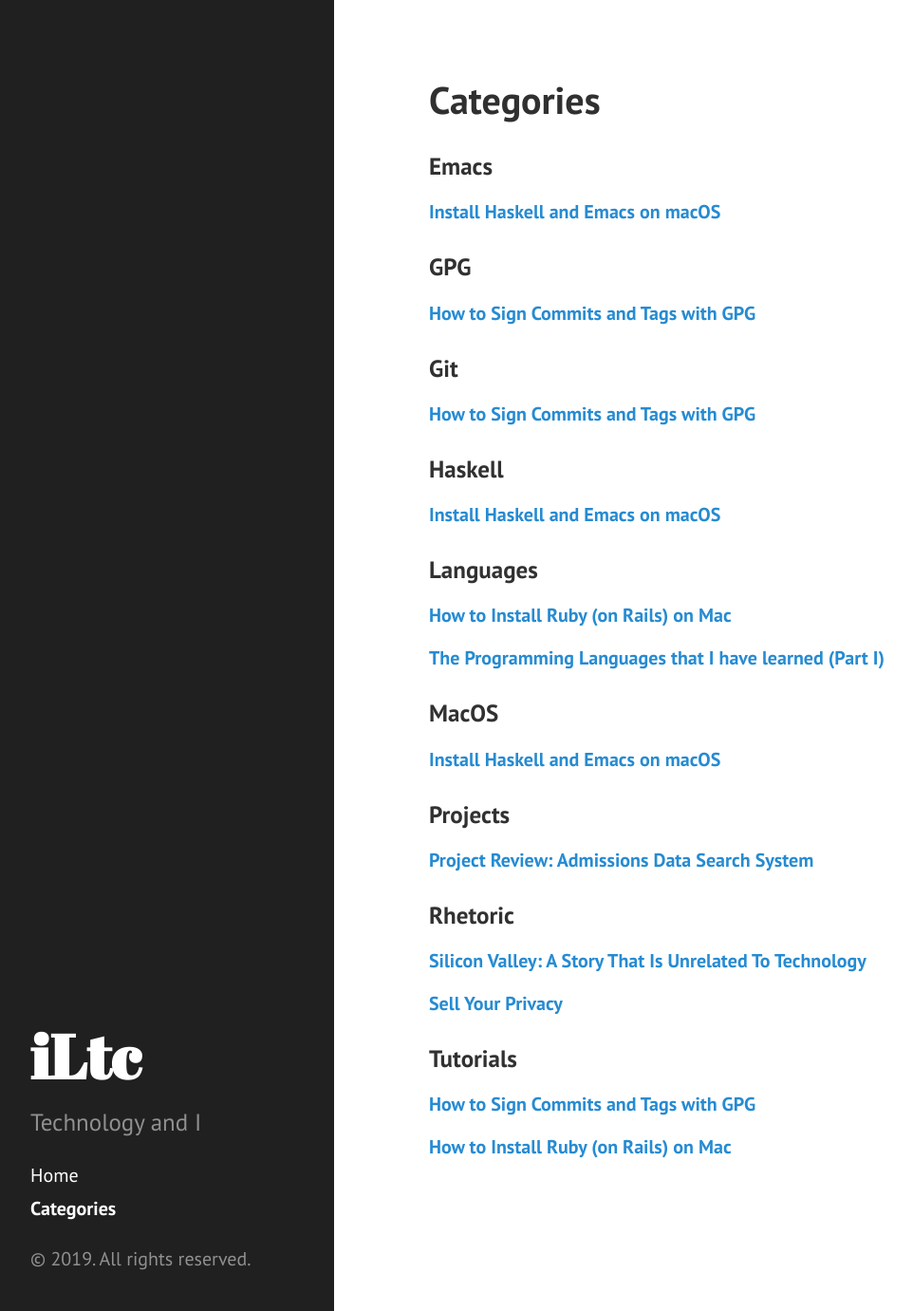
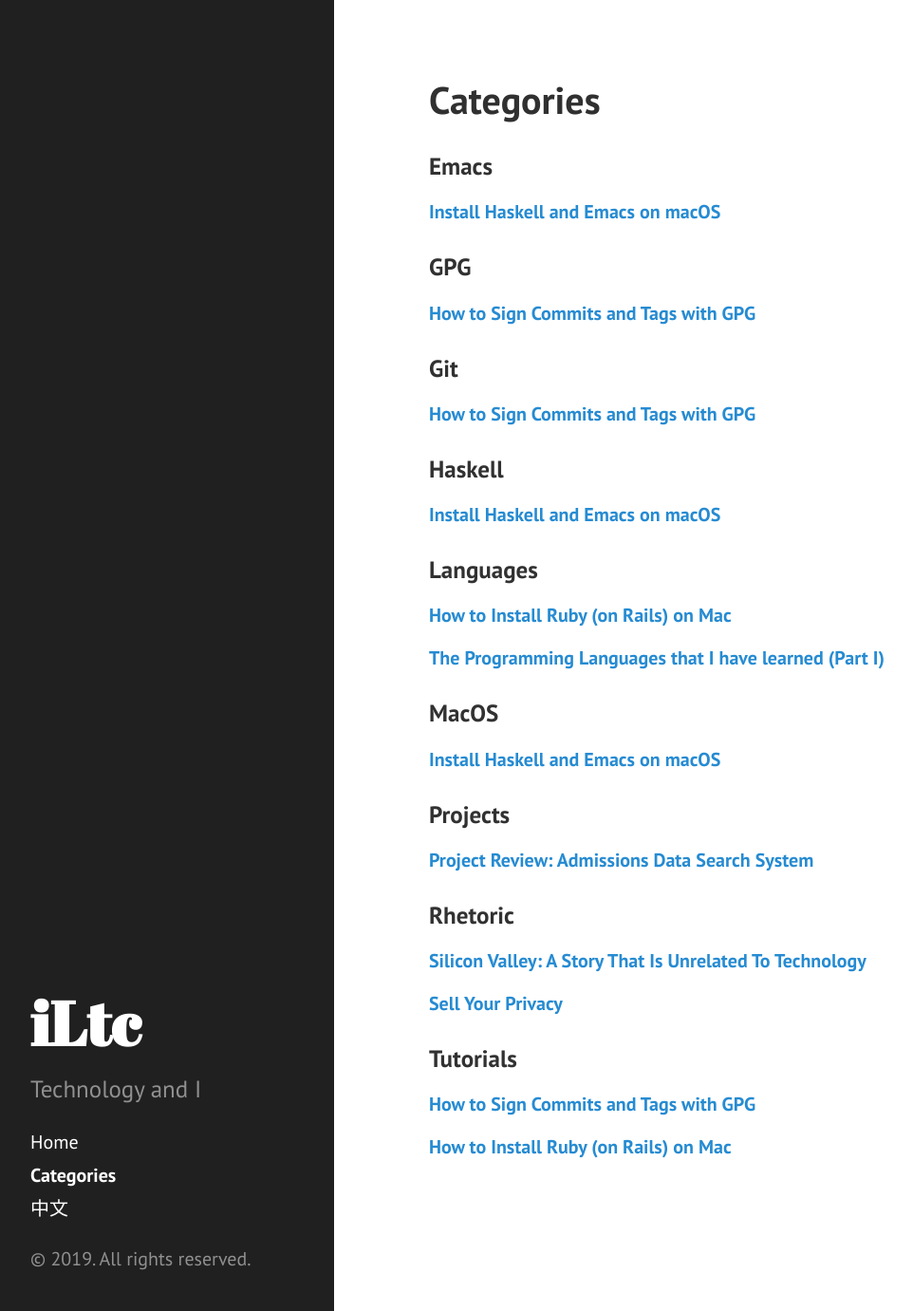
Before and after one commit to iLtc/blog.iltc.io, a Jekyll site: the page built from en/categories.md, in a window 1280 px wide and 1381 px high. Shown: the whole window at 95% size, without its empty margins (8-970 px from the left). Built offline with Jekyll 4.4.1, drawn with Linux system fonts in a browser that asks for light colours.

Commit message:
Added Chinese Link

```diff
--- a/_includes/sidebar.html
+++ b/_includes/sidebar.html
@@ -30,6 +30,12 @@
           {% endif %}
         {% endif %}
       {% endfor %}
+
+      {% if page.lang == 'en' %}
+        <a class="sidebar-nav-item" href="/zh/">中文</a>
+      {% elsif page.lang == 'zh' %}
+        <a class="sidebar-nav-item" href="/en/">English</a>
+      {% endif %}
     </nav>
 
     <p>&copy; {{ site.time | date: '%Y' }}. All rights reserved.</p>
```
